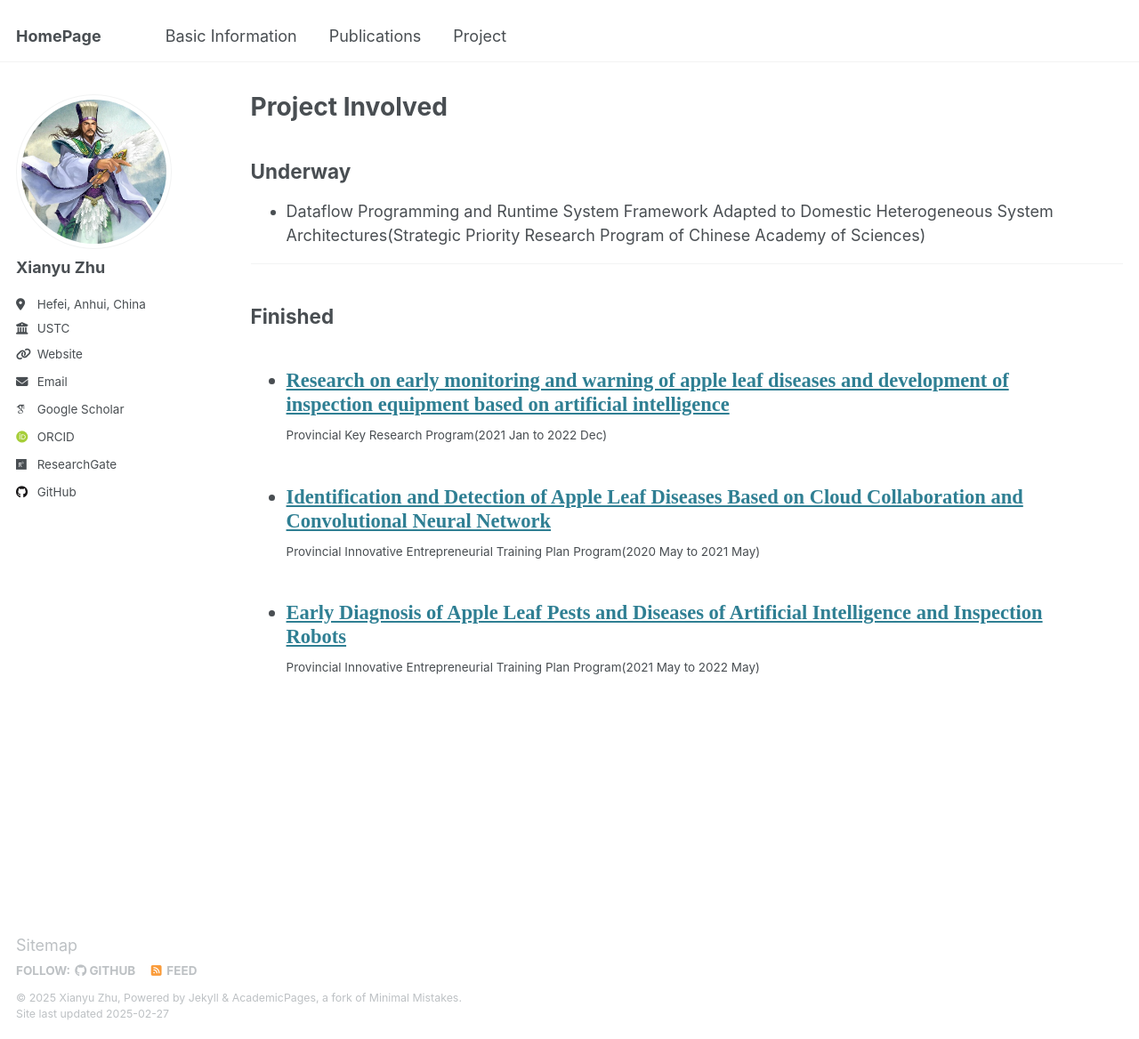
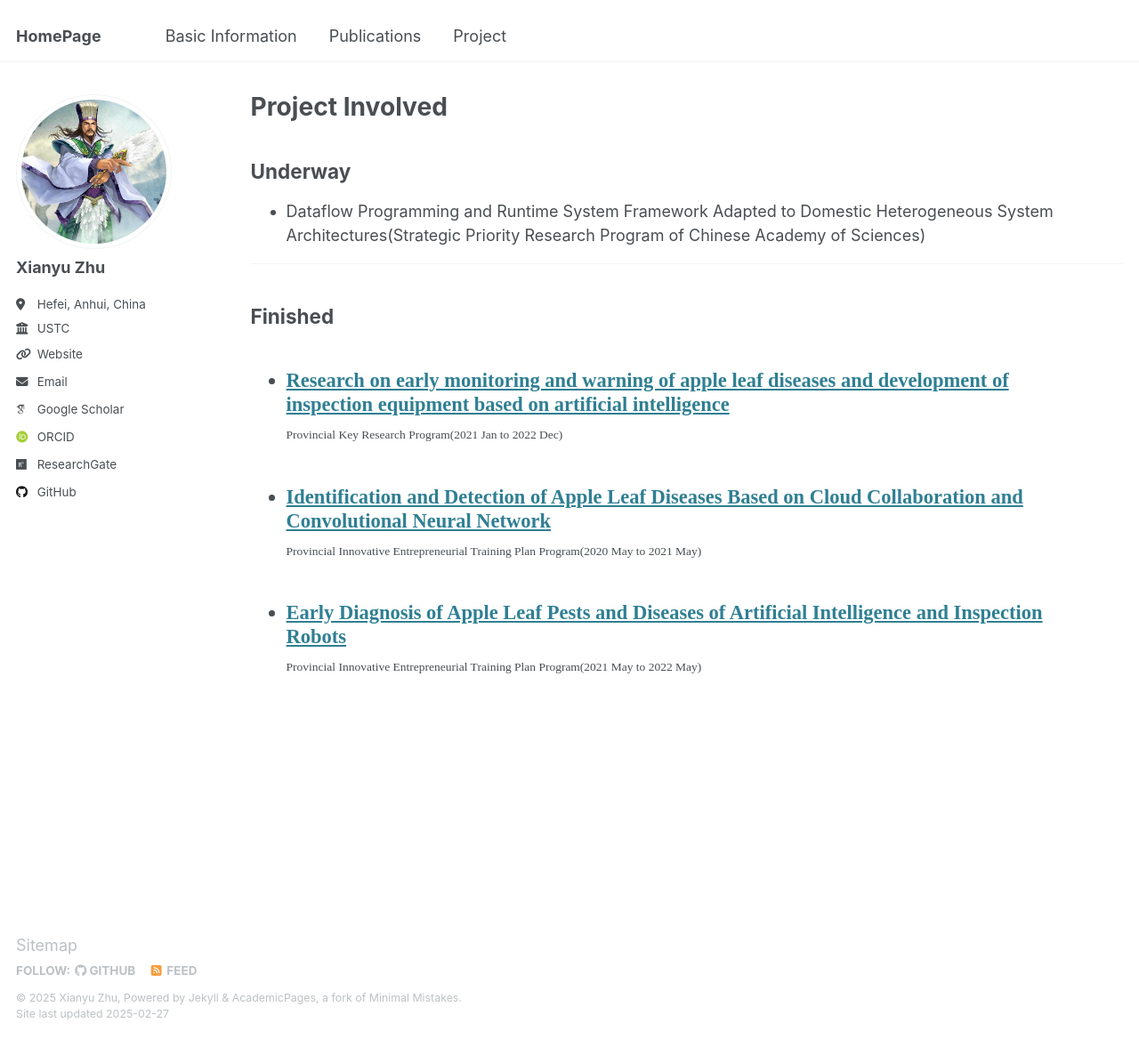
Before and after one commit to zhuxy-USTC/zhuxy-USTC.github.io, a Jekyll site: the page built from _pages/project.md, in a window 1280 px wide and 1168 px high. Shown: the whole window at 89% size. Built offline with Jekyll 4.4.1, drawn with Linux system fonts in a browser that asks for light colours; some web fonts are replaced.

Commit message:
Update archive-single-talk.html

```diff
--- a/_includes/archive-single-talk.html
+++ b/_includes/archive-single-talk.html
@@ -38,7 +38,7 @@
       <p class="page__meta"><i class="fa fa-clock" aria-hidden="true"></i> {% include read-time.html %}</p>
     {% endif %}
 
-    {% if post.project_type %}<p class="archive__item-excerpt" itemprop="description">{{post.project_type}} </p>{% endif %}
+    {% if post.project_type %}<p class="archive__item-excerpt" itemprop="description" style="font-family: 'Times New Roman', Times, serif;">{{post.project_type}} </p>{% endif %}
 
 	<!--
 
```
